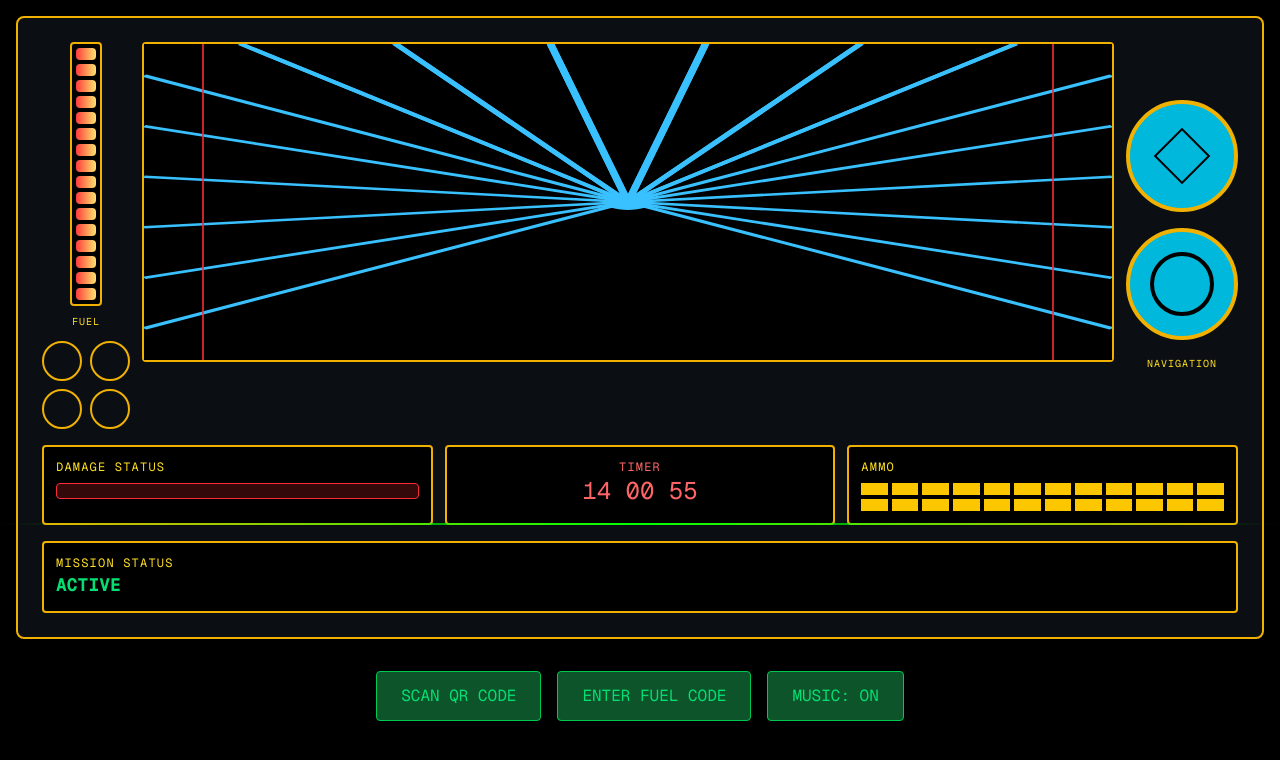
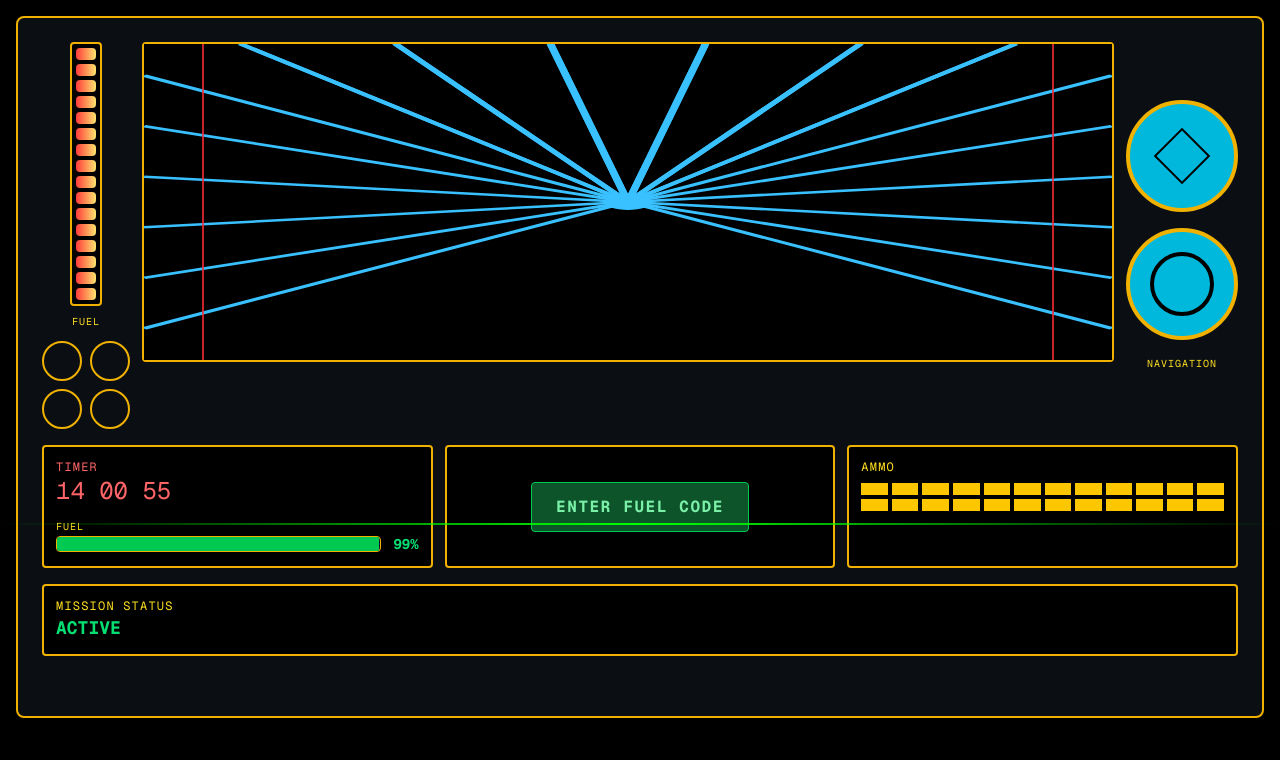
Before and after one commit to chanadinh/Escape-Room, a Next.js app: page / in a window 1280 px wide. Shown: the top 760 px of the page. Built offline with nearby package versions, Linux system fonts and the light colour scheme.

Commit message:
Retro sci‑fi HUD console: 16:9 layout, inline QR overlay, transmission page, warning system (initial + 5min flash), background Morse music, fuel code entry always available, wrong-code damage + attempts, game-over/success overlays inside console, horizontal fuel bar, blur overlays

```diff
--- a/src/app/page.tsx
+++ b/src/app/page.tsx
@@ -1,25 +1,26 @@
 'use client';
 
 import { useState, useEffect, useRef } from 'react';
-import { useRouter } from 'next/navigation';
 import ControlConsole from '@/components/ControlConsole';
 import FuelWarning from '@/components/FuelWarning';
 import TransmissionPanel from '@/components/TransmissionPanel';
 import FuelCodeEntry from '@/components/FuelCodeEntry';
-import QROverlay from '@/components/QROverlay';
+// QROverlay removed from UI
 
 export default function Home() {
-  const router = useRouter();
   const [gameState, setGameState] = useState<'running' | 'warning' | 'gameOver' | 'escaped'>('running');
   const [timeLeft, setTimeLeft] = useState(15 * 60); // 15 minutes in seconds
   const [fuelLevel, setFuelLevel] = useState(100);
   const [showTransmission, setShowTransmission] = useState(false);
   const [showFuelEntry, setShowFuelEntry] = useState(false);
-  const [showQR, setShowQR] = useState(false);
+  // const [showQR, setShowQR] = useState(false); // removed from UI
   const [damageLevel, setDamageLevel] = useState(0);
   const [fuelErrorMsg, setFuelErrorMsg] = useState<string | undefined>(undefined);
   const [musicOn, setMusicOn] = useState(true);
   const bgAudioRef = useRef<HTMLAudioElement>(null);
+  const [periodicWarning, setPeriodicWarning] = useState(false);
+  const [warningText, setWarningText] = useState('WARNING');
+  const [warningShowTime, setWarningShowTime] = useState(false);
   const fuelCodeFromEnv = (process.env.NEXT_PUBLIC_FUEL_CODE || 'FUEL').toUpperCase();
 
   // Timer countdown
@@ -83,6 +84,37 @@ export default function Home() {
     }
   }, [gameState]);
 
+  // Initial 5s warning overlay at start
+  useEffect(() => {
+    setWarningText('WARNING: FUEL LEVELS GETTING LOW');
+    setPeriodicWarning(true);
+    setWarningShowTime(false);
+    try {
+      const a = new Audio('/sounds/warning-alarm.mp3');
+      a.volume = 0.7;
+      a.play().catch(() => {});
+    } catch {}
+    const t = setTimeout(() => setPeriodicWarning(false), 5000);
+    return () => clearTimeout(t);
+  }, []);
+
+  // Flash warning every 5 minutes while active
+  useEffect(() => {
+    if (gameState === 'gameOver' || gameState === 'escaped') return;
+    const interval = setInterval(() => {
+      setWarningText('WARNING');
+      setPeriodicWarning(true);
+      setWarningShowTime(true);
+      try {
+        const a = new Audio('/sounds/warning-alarm.mp3');
+        a.volume = 0.7;
+        a.play().catch(() => {});
+      } catch {}
+      setTimeout(() => setPeriodicWarning(false), 3000);
+    }, 5 * 60 * 1000);
+    return () => clearInterval(interval);
+  }, [gameState]);
+
   // Game over conditions: fuel empty or damage maxed
   useEffect(() => {
     if ((gameState === 'running' || gameState === 'warning') && fuelLevel <= 0) {
@@ -96,15 +128,13 @@ export default function Home() {
     }
   }, [damageLevel, gameState]);
 
-  const handleQRScan = () => {
-    setShowQR(true);
-  };
+  // QR scan button removed
 
   const handleFuelCodeSubmit = (code: string) => {
     const normalized = code.toUpperCase();
     if (normalized === fuelCodeFromEnv && normalized.length === 4) {
       setFuelLevel(100);
-      setGameState('running');
+      setGameState('escaped');
       setShowFuelEntry(false);
       setShowTransmission(false);
       setFuelErrorMsg(undefined);
@@ -129,32 +159,44 @@ export default function Home() {
     <div className="min-h-screen bg-black text-green-400 font-mono overflow-hidden relative">
       <div className="scanline"></div>
       <div className="container mx-auto p-4 h-screen flex flex-col">
+        <div className="relative mx-auto" style={{ width: 'min(100vw - 32px, calc((100vh - 32px) * 16 / 9))' }}>
+          <div className="w-full aspect-video">
             <ControlConsole
               timeLeft={formatTime(timeLeft)}
               fuelLevel={fuelLevel}
               gameState={gameState}
               damageLevel={damageLevel}
+              onShowFuelEntry={() => { setFuelErrorMsg(undefined); setShowFuelEntry(true); }}
             />
+          </div>
+          {gameState === 'gameOver' && (
+            <div className="absolute inset-0 flex items-center justify-center">
+              <div className="text-center">
+                <div className="text-6xl mb-4 text-red-500 animate-pulse">
+                  {fuelLevel <= 0 ? 'NO FUEL REMAINING' : 'CRITICAL DAMAGE'}
+                </div>
+                <div className="text-2xl text-red-400">MISSION FAILED</div>
+              </div>
+            </div>
+          )}
+          {gameState === 'escaped' && (
+            <div className="absolute inset-0 flex items-center justify-center">
+              <div className="text-center">
+                <div className="text-6xl mb-4 text-green-400 animate-pulse">MISSION ACCOMPLISHED</div>
+                <div className="text-2xl text-green-300">TIME REMAINING: {formatTime(timeLeft)}</div>
+              </div>
+            </div>
+          )}
+        </div>
 
         {gameState === 'warning' && (
           <FuelWarning
             timeLeft={formatTime(timeLeft)}
-            onShowFuelEntry={() => setShowFuelEntry(true)}
+            onShowFuelEntry={() => { setFuelErrorMsg(undefined); setShowFuelEntry(true); }}
           />
         )}
 
-        {gameState === 'gameOver' && (
-          <div className="flex-1 flex items-center justify-center">
-            <div className="text-center">
-              <div className="text-6xl mb-4 text-red-500 animate-pulse">
-                {fuelLevel <= 0 ? 'NO FUEL REMAINING' : 'CRITICAL DAMAGE'}
-              </div>
-              <div className="text-2xl text-red-400">
-                MISSION FAILED
-              </div>
-            </div>
-          </div>
-        )}
+        {/* Game over and success overlays are shown within the console above */}
 
         {showTransmission && (
           <TransmissionPanel onClose={() => setShowTransmission(false)} />
@@ -164,39 +206,24 @@ export default function Home() {
           <FuelCodeEntry
             onSubmit={handleFuelCodeSubmit}
             errorMessage={fuelErrorMsg}
-            onClose={() => setShowFuelEntry(false)}
+            onClose={() => { setFuelErrorMsg(undefined); setShowFuelEntry(false); }}
           />
         )}
 
-        {/* Actions */}
-        <div className="mt-8 flex items-center justify-center gap-4 flex-wrap">
-          <button
-            onClick={handleQRScan}
-            className="bg-green-900 hover:bg-green-800 border border-green-500 px-6 py-3 rounded text-green-400 transition-colors"
-          >
-            SCAN QR CODE
-          </button>
-          <button
-            onClick={() => setShowFuelEntry(true)}
-            className="bg-green-900 hover:bg-green-800 border border-green-500 px-6 py-3 rounded text-green-400 transition-colors"
-          >
-            ENTER FUEL CODE
-          </button>
-          <button
-            onClick={() => setMusicOn((v) => !v)}
-            className="bg-green-900 hover:bg-green-800 border border-green-500 px-6 py-3 rounded text-green-400 transition-colors"
-          >
-            {musicOn ? 'MUSIC: ON' : 'MUSIC: OFF'}
-          </button>
+        {/* Actions removed to maximize console in 16:9 */}
+
+        {/* QR overlay removed */}
       </div>
-
-        {showQR && (
-          <QROverlay
-            value={(typeof window !== 'undefined' ? window.location.origin : '') + '/transmission?from=qr'}
-            onClose={() => setShowQR(false)}
-          />
+      {periodicWarning && (
+        <div className="pointer-events-none fixed inset-0 flex items-center justify-center z-40">
+          <div className="bg-red-900/30 backdrop-blur-sm border-2 border-red-500 text-red-300 px-8 py-6 rounded-lg text-4xl font-bold animate-pulse text-center">
+            {warningText}
+            {warningShowTime && (
+              <div className="mt-2 text-2xl font-mono text-red-200">TIME REMAINING: {formatTime(timeLeft)}</div>
             )}
           </div>
+        </div>
+      )}
       {/* Background music */}
       <audio ref={bgAudioRef} preload="auto">
         <source src="/sounds/morse-code.mp3" type="audio/mpeg" />
--- a/src/components/BottomStatusStrip.tsx
+++ b/src/components/BottomStatusStrip.tsx
@@ -2,21 +2,50 @@
 
 interface BottomStatusStripProps {
   timeLeft: string;
-  damageLevel?: number; // 0-100
+  fuelLevel: number; // 0-100
+  onShowFuelEntry: () => void;
 }
 
-export default function BottomStatusStrip({ timeLeft, damageLevel = 0 }: BottomStatusStripProps) {
+export default function BottomStatusStrip({ timeLeft, fuelLevel, onShowFuelEntry }: BottomStatusStripProps) {
+  const getFuelTextColor = () => {
+    if (fuelLevel > 50) return 'text-green-400';
+    if (fuelLevel > 20) return 'text-yellow-400';
+    return 'text-red-400';
+  };
+
+  const getFuelBarColor = () => {
+    if (fuelLevel > 50) return 'bg-green-500';
+    if (fuelLevel > 20) return 'bg-yellow-500';
+    return 'bg-red-500';
+  };
   return (
     <div className="mt-4 grid grid-cols-3 gap-3">
-      <div className="bg-black border-2 border-yellow-500 rounded p-3 text-yellow-300">
-        <div className="text-xs mb-2 tracking-widest">DAMAGE STATUS</div>
-        <div className="w-full h-4 bg-red-900/40 border border-red-500 rounded overflow-hidden">
-          <div className="h-full bg-red-500" style={{ width: `${Math.min(100, Math.max(0, damageLevel))}%` }} />
+      {/* Left: Timer in bottom-left corner */}
+      <div className="bg-black border-2 border-yellow-500 rounded p-3 text-red-400">
+        <div className="text-xs tracking-widest">TIMER</div>
+        <div className="text-2xl font-mono">{timeLeft.replace(':', ' 00 ')}</div>
+        <div className="mt-3 text-[10px] text-yellow-300 tracking-widest">FUEL</div>
+        <div className="flex items-center gap-3">
+          <div className="flex-1 bg-gray-900 h-4 rounded border border-yellow-500 overflow-hidden">
+            <div
+              className={`h-full transition-all duration-700 ${getFuelBarColor()}`}
+              style={{ width: `${Math.min(100, Math.max(0, fuelLevel))}%` }}
+            />
+          </div>
+          <div className={`text-sm font-bold ${getFuelTextColor()}`}>
+            {Math.round(fuelLevel)}%
+          </div>
         </div>
       </div>
-      <div className="bg-black border-2 border-yellow-500 rounded p-3 text-red-400 text-center">
-        <div className="text-xs tracking-widest">TIMER</div>
-        <div className="text-2xl font-mono">{timeLeft.replace(':', ' 00 ')}</div>
+
+      {/* Center: Enter Fuel Code button at former timer position */}
+      <div className="bg-black border-2 border-yellow-500 rounded p-3 flex items-center justify-center">
+        <button
+          onClick={onShowFuelEntry}
+          className="bg-green-900 hover:bg-green-800 border border-green-500 px-6 py-3 rounded text-green-300 font-bold tracking-widest"
+        >
+          ENTER FUEL CODE
+        </button>
       </div>
       <div className="bg-black border-2 border-yellow-500 rounded p-3 text-yellow-300">
         <div className="text-xs mb-2 tracking-widest">AMMO</div>
--- a/src/components/ControlConsole.tsx
+++ b/src/components/ControlConsole.tsx
@@ -10,11 +10,12 @@ interface ControlConsoleProps {
   fuelLevel: number;
   gameState: string;
   damageLevel?: number;
+  onShowFuelEntry: () => void;
 }
 
-export default function ControlConsole({ timeLeft, fuelLevel, gameState, damageLevel = 0 }: ControlConsoleProps) {
+export default function ControlConsole({ timeLeft, fuelLevel, gameState, damageLevel: _damageLevel = 0, onShowFuelEntry }: ControlConsoleProps) {
   return (
-    <div className="bg-[#0b0f14] border-2 border-yellow-500 rounded-lg p-4 md:p-6 shadow-2xl">
+    <div className="bg-[#0b0f14] border-2 border-yellow-500 rounded-lg p-4 md:p-6 shadow-2xl h-full flex flex-col">
       {/* Top HUD row */}
       <div className="grid grid-cols-[auto_1fr_auto] gap-3">
         {/* Left: Fuel vertical gauge and mini dials */}
@@ -29,7 +30,7 @@ export default function ControlConsole({ timeLeft, fuelLevel, gameState, damageL
         </div>
 
         {/* Center: Wireframe viewport */}
-        <div>
+        <div className="min-h-[200px]">
           <WireframeViewport />
         </div>
 
@@ -40,7 +41,7 @@ export default function ControlConsole({ timeLeft, fuelLevel, gameState, damageL
       </div>
 
       {/* Bottom status strip */}
-      <BottomStatusStrip timeLeft={timeLeft} damageLevel={damageLevel} />
+      <BottomStatusStrip timeLeft={timeLeft} fuelLevel={fuelLevel} onShowFuelEntry={onShowFuelEntry} />
 
       {/* Mission status bar */}
       <div className="mt-4 bg-black border-2 border-yellow-500 rounded p-3">
```
Also changed, not shown: src/components/FuelCodeEntry.tsx (+13 -9 lines), public/IMG_4154.PNG (added), 1 other file (tests, documents, lock files or other folders). Lines whose indentation alone changed are shown as unchanged.
